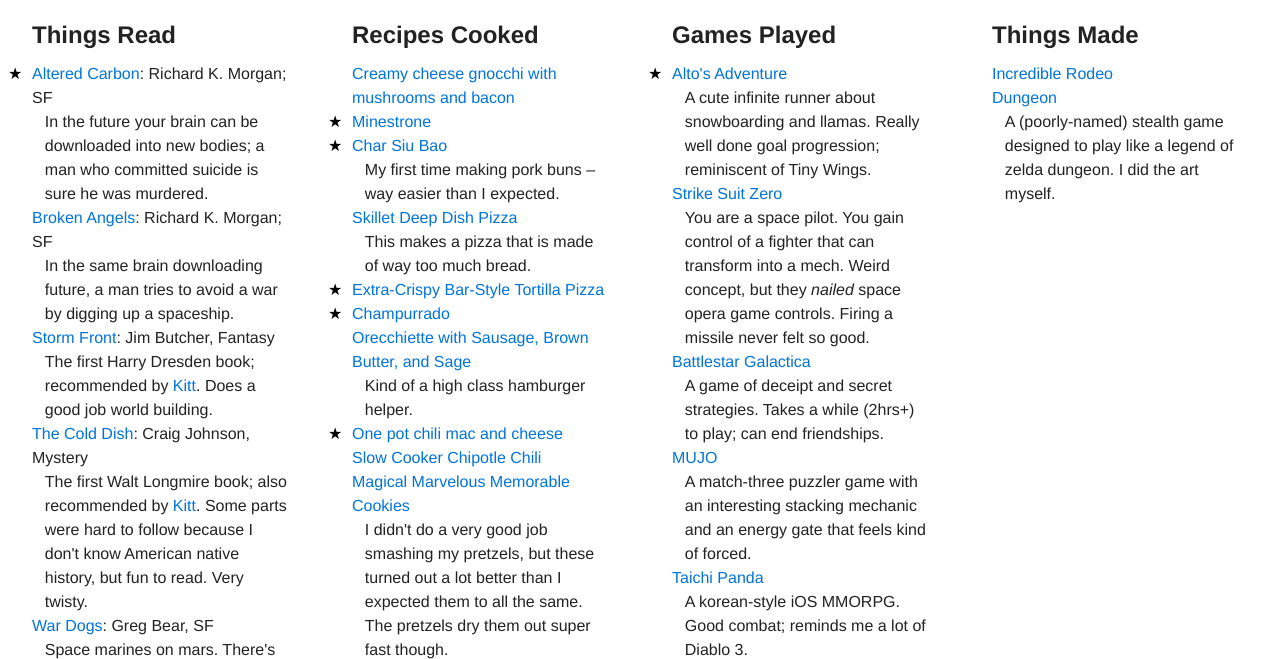
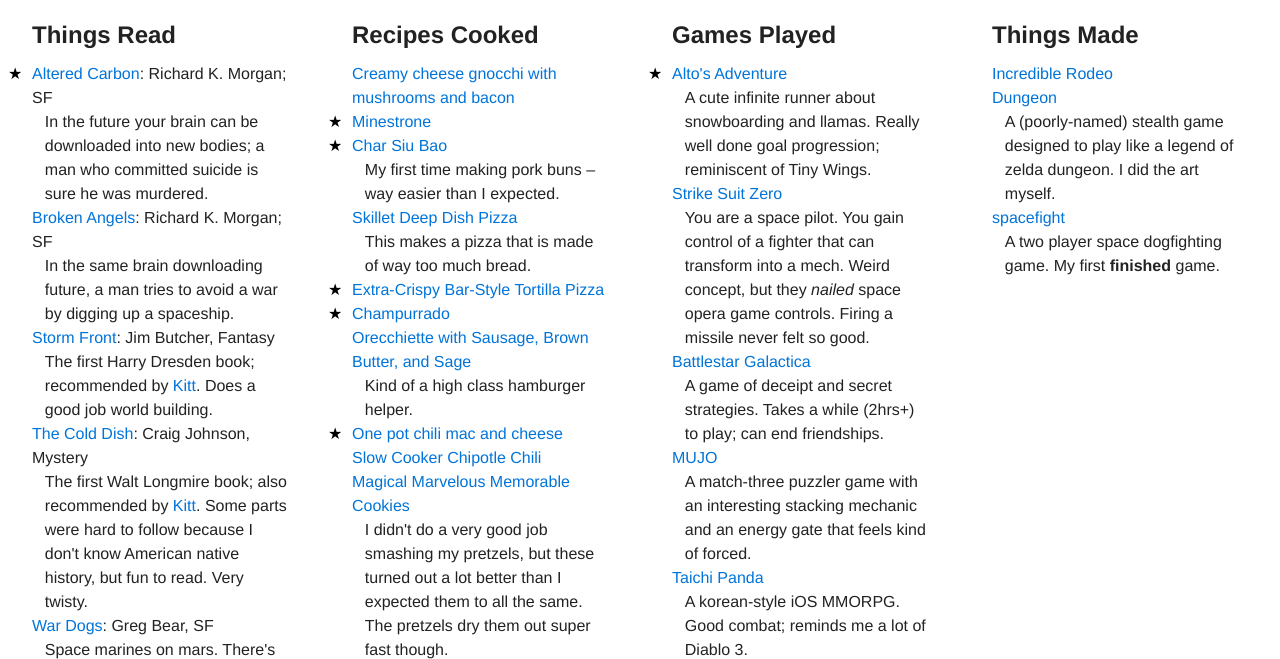
Before and after one commit to girasquid/incredible, a plain HTML site: page index.html in a window 1280 px wide. Shown: the part 92-751 px from the top of the page. Drawn offline with Linux system fonts and the light colour scheme.

Commit message:
add spacefight

```diff
--- a/index.html
+++ b/index.html
@@ -295,6 +295,9 @@
 
           <dt><a href="https://phaven-prod.s3.amazonaws.com/files/unknown_part/asset/1362534/GYihQcQNPmRoCaCSb_DhJsSqH_Y/Dungeon.zip">Dungeon</a></dt>
           <dd>A (poorly-named) stealth game designed to play like a legend of zelda dungeon. I did the art myself.</dd>
+
+          <dt><a href="https://lukehut.itch.io/spacefight">spacefight</a></dt>
+          <dd>A two player space dogfighting game. My first <strong>finished</strong> game.</dd>
         </dl>
       </div>
     </div>
```
